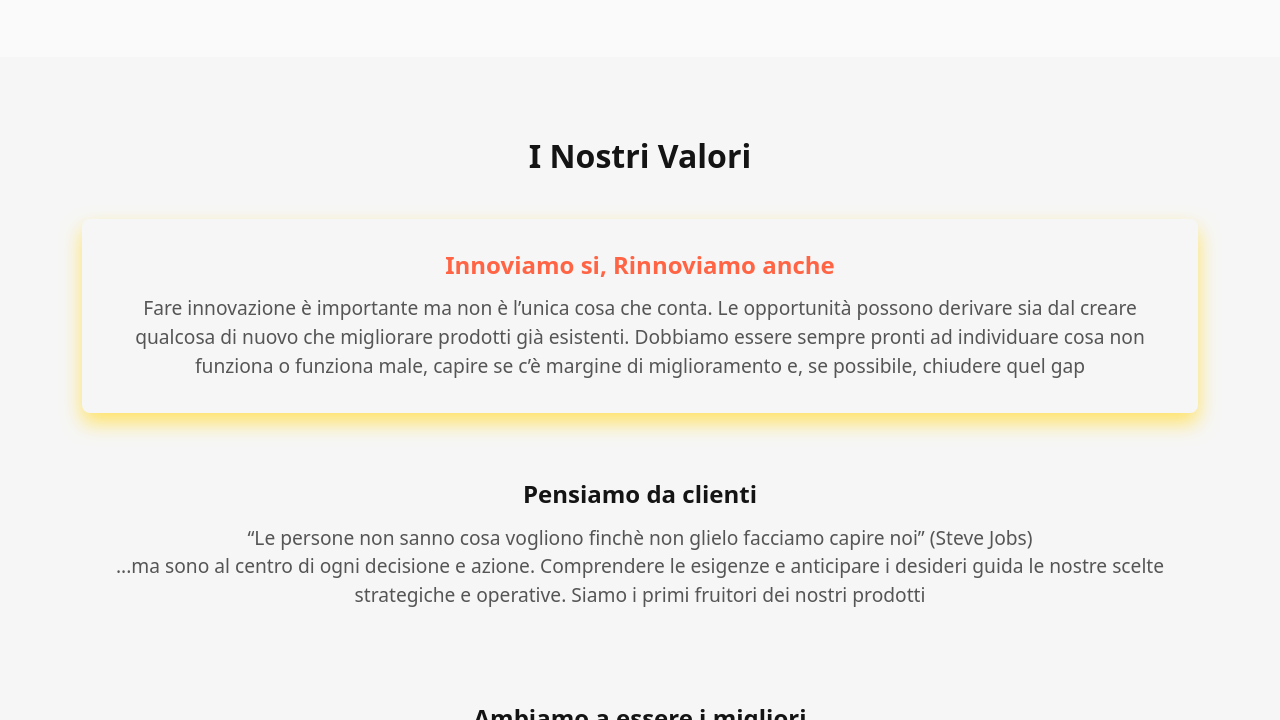
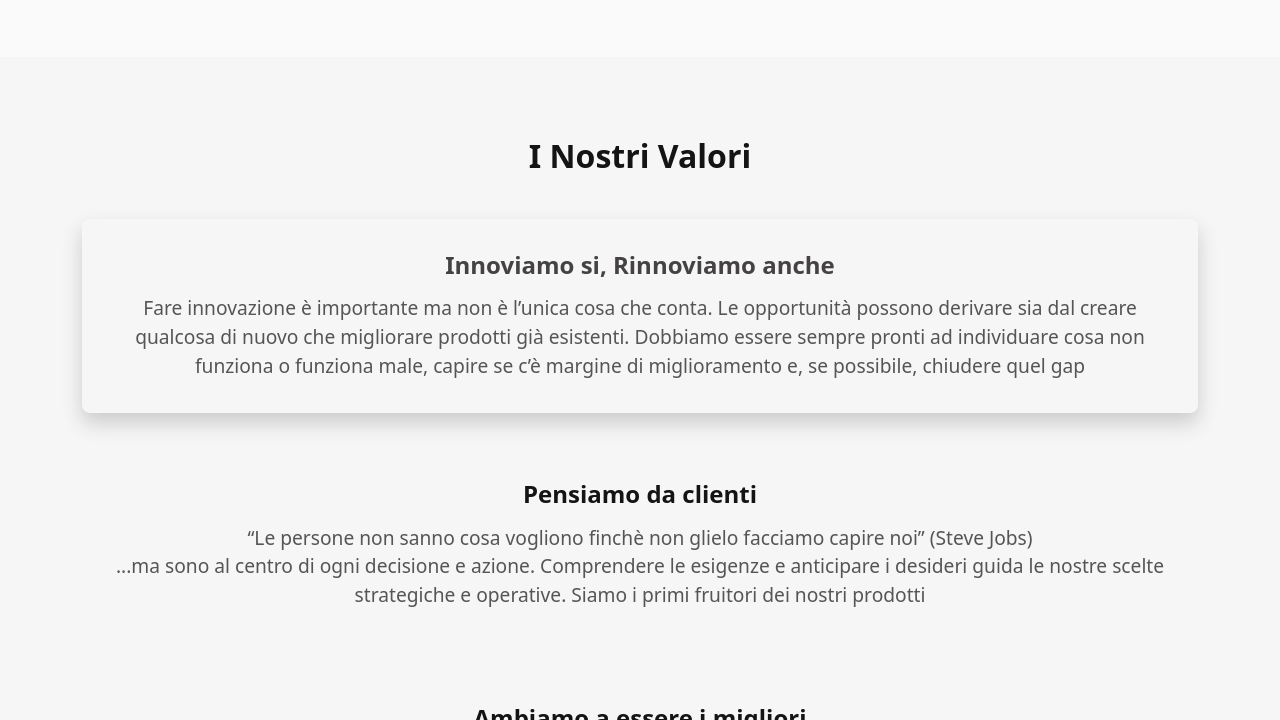
Before and after one commit to tommasotiezzi/amia, a plain HTML site: page AmiaSito/index.html in a window 1280 px wide. In both pictures the pointer is over the element 640 px from the left and 1191 px from the top of the page. Shown: the part 871-1591 px from the top of the page. Drawn offline with nearby package versions, Linux system fonts and the light colour scheme.

Commit message:
Update style.css

```diff
--- a/AmiaSito/style.css
+++ b/AmiaSito/style.css
@@ -235,11 +235,11 @@ section {
 }
 
 .valori-box:hover {
-  box-shadow: 0 10px 20px #FFE367; /* shadow effect */
+  box-shadow: 0 10px 20px #cbcbcb; /* shadow effect */
 }
 
 .valori-box:hover h3 {
-  color: #FF6444; /* change to your preferred hover color */
+  color: #444242; /* change to your preferred hover color */
 }
 
 .valori-content h3 {
```
